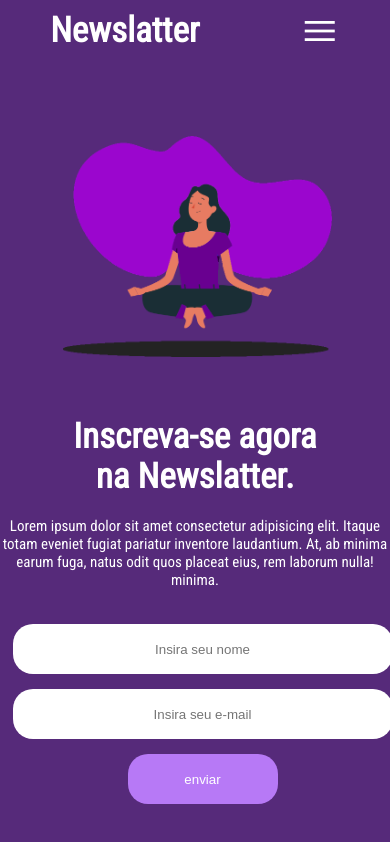
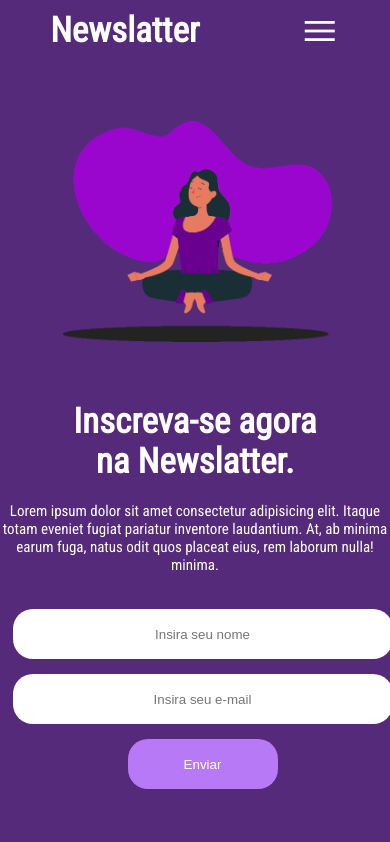
Before and after one commit to Goncxz/Landing-Page-Newslatter, a plain HTML site: page index.html in a window 390 px wide. Drawn offline with nearby package versions, Linux system fonts and the light colour scheme.

Commit message:
Add files via upload

```diff
--- a/index.html
+++ b/index.html
@@ -1,5 +1,5 @@
 <!DOCTYPE html>
-<html lang="en">
+<html lang="pt-br">
 <head>
     <meta charset="UTF-8">
     <meta http-equiv="X-UA-Compatible" content="IE=edge">
@@ -7,7 +7,7 @@
     <link href="https://fonts.googleapis.com/css2?family=Roboto+Condensed&display=swap" rel="stylesheet">
     <link rel="stylesheet" href="https://fonts.googleapis.com/css2?family=Material+Symbols+Outlined:opsz,wght,FILL,GRAD@48,400,0,0" />
     <link rel="stylesheet" href="style.css">
-    <title>Document</title>
+    <title>NewsLatter</title>
 </head>
 <body onresize="mudouTamanho()">
     <header>
@@ -44,7 +44,7 @@
         <form>
         <input type="text" placeholder="Insira seu nome" required>
         <input type="email" placeholder="Insira seu e-mail" required>
-        <input id="botao" type="submit" value="enviar">
+        <input id="botao" type="submit" value="Enviar">
         </form>
     </div>
 </div>
--- a/style.css
+++ b/style.css
@@ -172,6 +172,10 @@ menu{
     background-color: #562A7A;
 }
 
+img {
+    margin-top: -15px;
+}
+
 button{
     display: none;
 }
```
